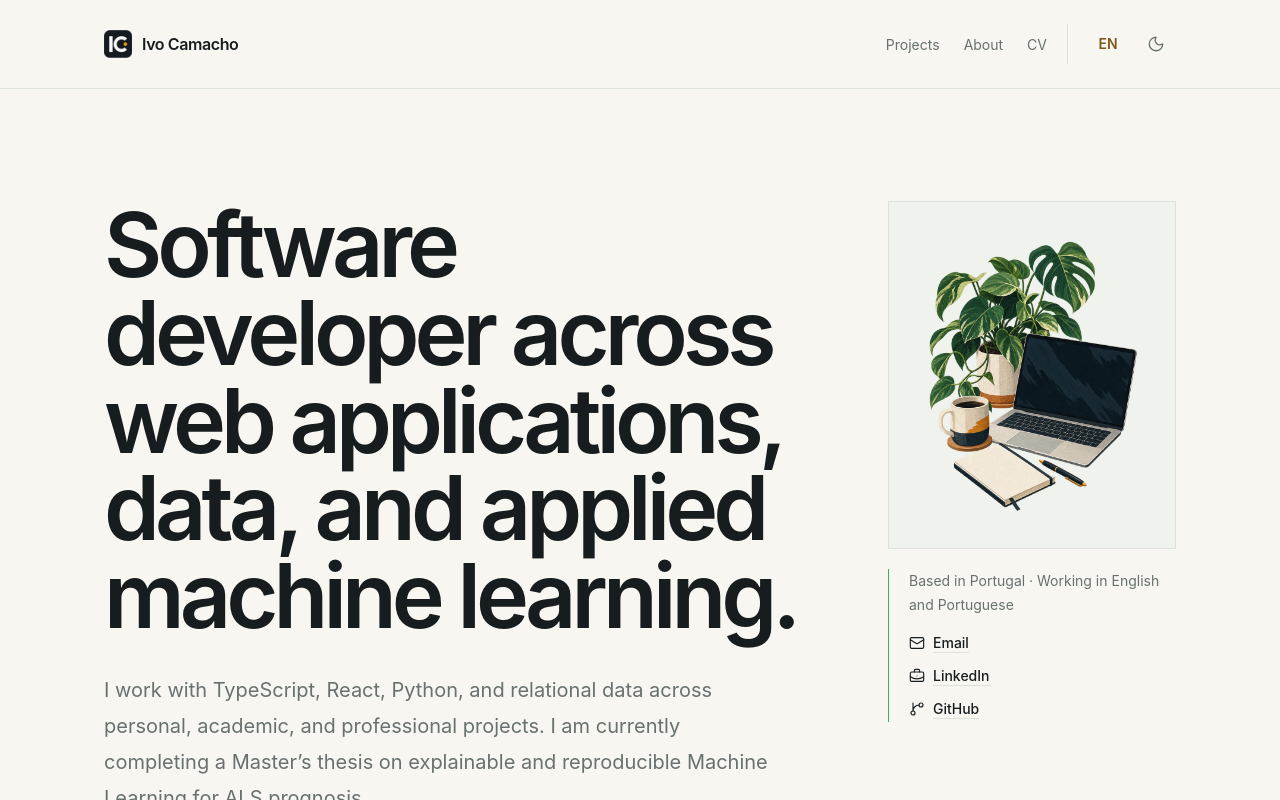
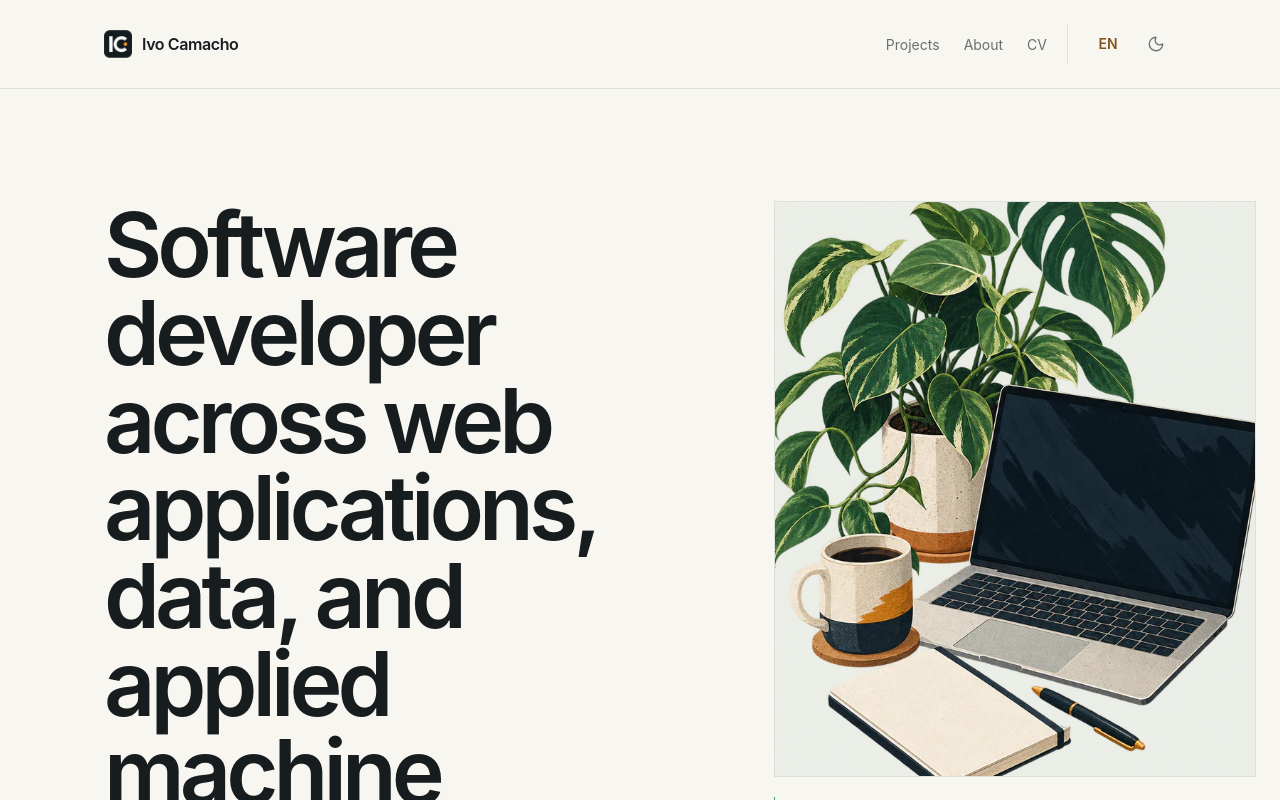
Before and after one commit to NotAnnieMore/portfolio, a React (Vite) app: page /en in a window 1280 px wide. Shown: the top 800 px of the page. Built offline with nearby package versions, Linux system fonts and the light colour scheme.

Commit message:
feat: expand homepage visuals and unify sections

```diff
--- a/src/components/home/ContactSection.tsx
+++ b/src/components/home/ContactSection.tsx
@@ -14,7 +14,7 @@ export function ContactSection() {
       <img
         alt=""
         aria-hidden="true"
-        className="botanical-accent pointer-events-none absolute bottom-2 right-2 hidden w-[36rem] max-w-[40vw] select-none lg:block"
+        className="botanical-accent pointer-events-none absolute -bottom-10 -right-12 hidden w-[50rem] max-w-[52vw] select-none lg:block xl:w-[54rem]"
         decoding="async"
         height="600"
         loading="lazy"
--- a/src/components/home/FeaturedWork.tsx
+++ b/src/components/home/FeaturedWork.tsx
@@ -77,7 +77,6 @@ export function FeaturedWork() {
       <div className="mx-auto max-w-6xl px-6 lg:px-10">
         <SectionHeading
           description={t('pages.home.featured.description')}
-          emphasis
           index="01 / 05"
           title={t('pages.home.featured.title')}
         />
--- a/src/components/home/HomeHero.tsx
+++ b/src/components/home/HomeHero.tsx
@@ -14,7 +14,7 @@ export function HomeHero() {
 
   return (
     <section className="mx-auto max-w-6xl px-6 pb-24 pt-20 sm:pb-28 sm:pt-24 lg:px-10 lg:pb-32 lg:pt-28">
-      <div className="grid gap-12 lg:grid-cols-[minmax(0,1.45fr)_minmax(18rem,0.55fr)] lg:items-start lg:gap-16">
+      <div className="grid gap-12 lg:grid-cols-[minmax(0,1.22fr)_minmax(22rem,0.78fr)] lg:items-start lg:gap-10">
         <div className="max-w-4xl">
           <h1 className="text-[clamp(2.75rem,7vw,5.75rem)] font-semibold leading-[0.98] tracking-[-0.055em] text-balance">
             {t('pages.home.hero.title')}
@@ -39,11 +39,12 @@ export function HomeHero() {
           </div>
         </div>
 
-        <aside>
-          <figure className="overflow-hidden border border-line bg-surface-soft px-4 py-6 sm:px-6">
+        <aside className="lg:-mr-10 xl:-mr-20">
+          <figure className="relative min-h-[27rem] overflow-hidden border border-line bg-surface-soft sm:min-h-[32rem] lg:min-h-[36rem]">
+            <span aria-hidden="true" className="surface-texture-layer" />
             <img
               alt={t('pages.home.hero.illustrationAlt')}
-              className="aspect-[4/5] h-auto w-full object-contain"
+              className="absolute -bottom-10 left-1/2 z-10 h-[116%] w-auto max-w-none -translate-x-1/2 object-contain sm:-bottom-12 sm:h-[120%] lg:-bottom-16 lg:h-[124%]"
               decoding="async"
               fetchPriority="high"
               height="1200"
--- a/src/components/home/SectionHeading.tsx
+++ b/src/components/home/SectionHeading.tsx
@@ -2,42 +2,23 @@ interface SectionHeadingProps {
   index: string
   title: string
   description?: string
-  emphasis?: boolean
 }
 
 export function SectionHeading({
   index,
   title,
   description,
-  emphasis = false,
 }: SectionHeadingProps) {
   return (
-    <div
-      className={`grid gap-4 sm:grid-cols-[8rem_1fr] lg:grid-cols-[12rem_1fr] ${
-        emphasis
-          ? 'border-t-2 border-green pt-6'
-          : 'border-t border-line pt-5'
-      }`}
-    >
+    <div className="grid gap-4 border-t-2 border-green pt-6 sm:grid-cols-[8rem_1fr] lg:grid-cols-[12rem_1fr]">
       <div className="flex items-center gap-3 self-start">
-        <p
-          className={`font-mono text-xs tracking-[0.16em] text-green-readable ${
-            emphasis ? 'bg-green-soft px-3 py-2' : 'font-semibold'
-          }`}
-        >
+        <p className="bg-green-soft px-3 py-2 font-mono text-xs tracking-[0.16em] text-green-readable">
           {index}
         </p>
-        <span
-          aria-hidden="true"
-          className={`h-px bg-green ${emphasis ? 'w-10' : 'w-8'}`}
-        />
+        <span aria-hidden="true" className="h-px w-10 bg-green" />
       </div>
       <div className="max-w-2xl">
-        <h2
-          className={`font-semibold tracking-[-0.035em] ${
-            emphasis ? 'text-3xl sm:text-4xl' : 'text-2xl sm:text-3xl'
-          }`}
-        >
+        <h2 className="text-3xl font-semibold tracking-[-0.035em] sm:text-4xl">
           {title}
         </h2>
         {description ? (
--- a/src/components/home/SkillsSection.tsx
+++ b/src/components/home/SkillsSection.tsx
@@ -19,9 +19,11 @@ export function SkillsSection() {
         <div className="mt-14 grid border-y border-line sm:mt-16 sm:grid-cols-2 lg:grid-cols-5 lg:divide-x lg:divide-line">
           {skillGroups.map((group) => (
             <div
-              className="border-b border-line py-8 last:border-b-0 sm:px-6 sm:py-9 lg:border-b-0 lg:px-6 lg:first:pl-0 lg:last:pr-0"
+              className="relative overflow-hidden border-b border-line px-5 py-8 last:border-b-0 sm:px-6 sm:py-9 lg:border-b-0 lg:px-6"
               key={group.id}
             >
+              <span aria-hidden="true" className="surface-texture-layer" />
+              <div className="relative z-10">
                 <div className="flex items-center gap-3 lg:block">
                   <SkillGroupIcon groupId={group.id} />
                   <h3 className="text-lg font-semibold lg:mt-5 lg:text-base">
@@ -32,6 +34,7 @@ export function SkillsSection() {
                   {group.skills.map((skill) => skill.name).join(' · ')}
                 </p>
               </div>
+            </div>
           ))}
         </div>
       </div>
--- a/src/styles/global.css
+++ b/src/styles/global.css
@@ -120,11 +120,29 @@ button {
 }
 
 .botanical-accent {
-  opacity: 0.72;
+  opacity: 0.68;
 }
 
 :root[data-theme='dark'] .botanical-accent {
   opacity: 0.5;
+}
+
+.surface-texture-layer {
+  position: absolute;
+  inset: 0;
+  z-index: 0;
+  pointer-events: none;
+  background-image: url('/images/textures/editorial-paper.webp');
+  background-position: center;
+  background-repeat: repeat;
+  background-size: 32rem 32rem;
+  mix-blend-mode: multiply;
+  opacity: 0.08;
+}
+
+:root[data-theme='dark'] .surface-texture-layer {
+  mix-blend-mode: soft-light;
+  opacity: 0.14;
 }
 
 .focus-ring:focus-visible,
```
Also changed, not shown: public/images/textures/editorial-paper.webp (added). Lines whose indentation alone changed are shown as unchanged.
